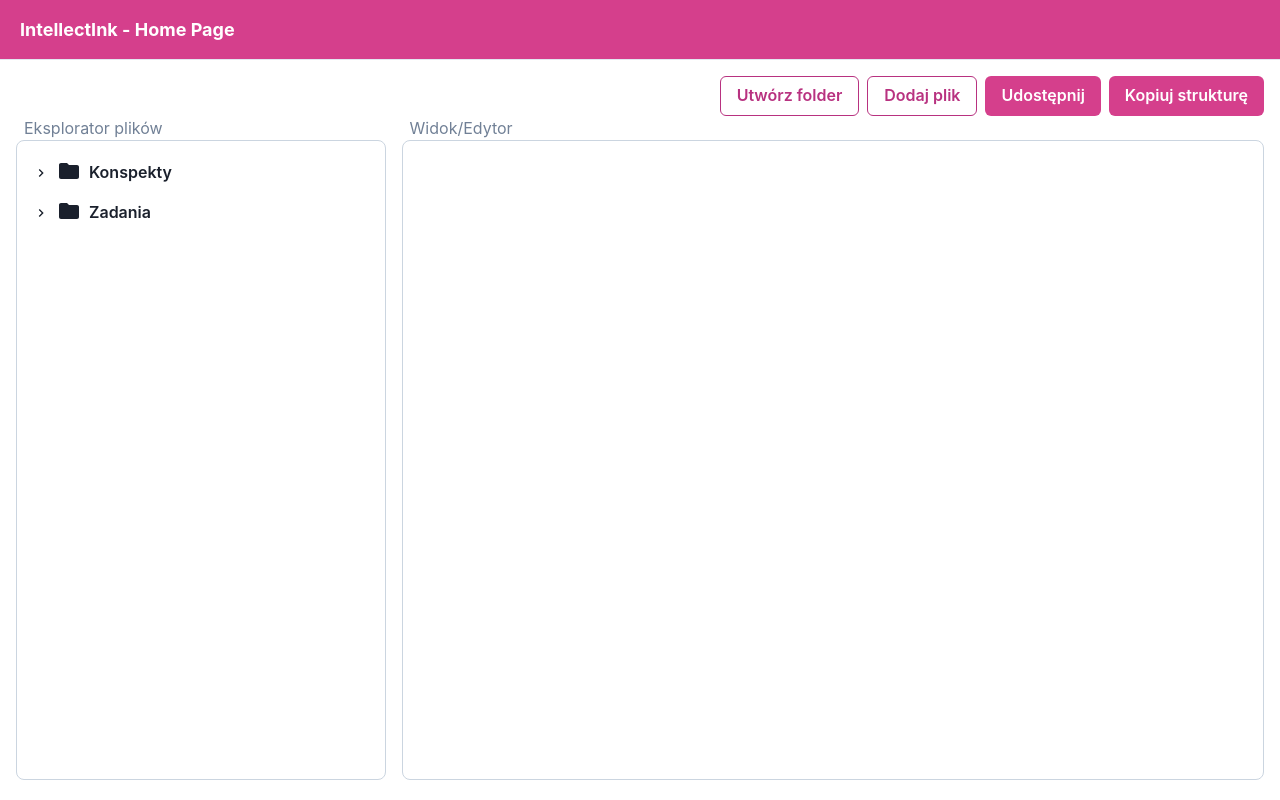
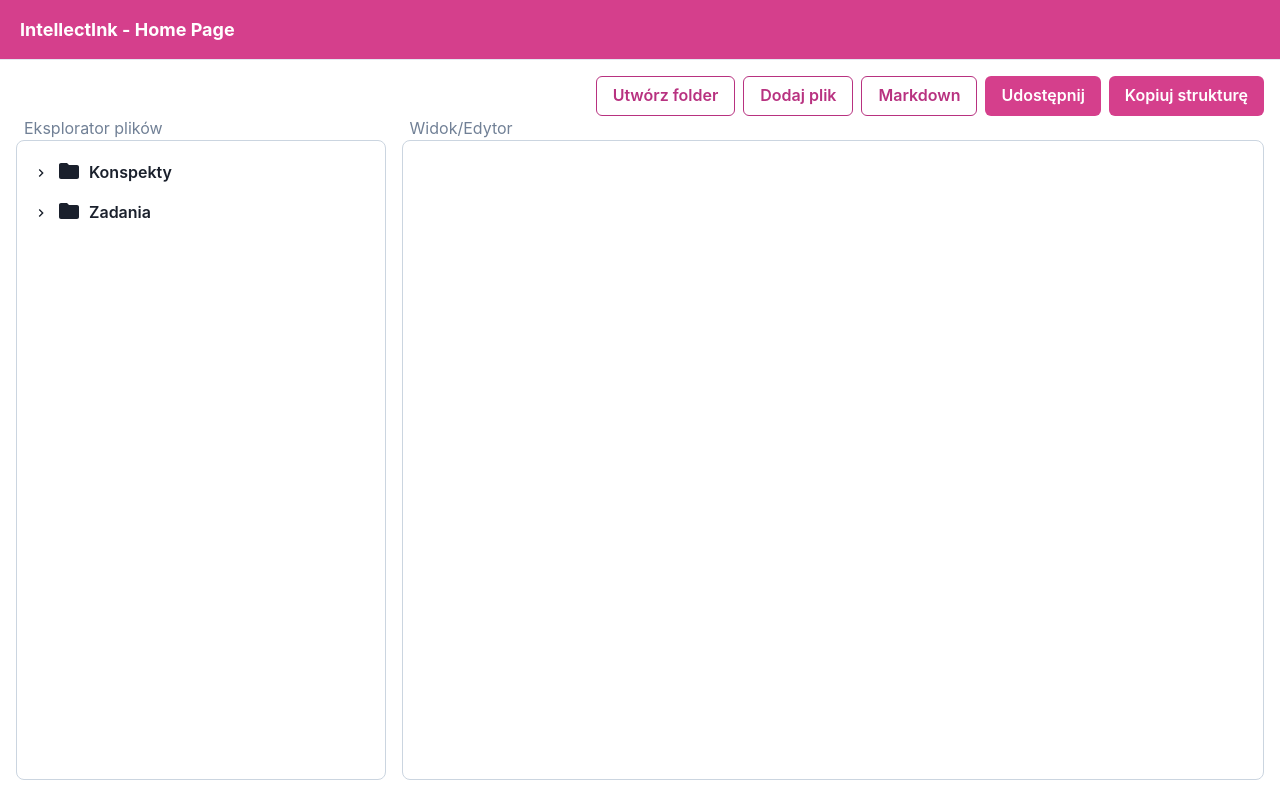
Before and after one commit to ace-pajace/IntellectInk, a React (Vite) app in the folder frontend/: page /courseEditionView in a window 1280 px wide. Built offline with nearby package versions, Linux system fonts and the light colour scheme.

Commit message:
markdown place change

```diff
--- a/frontend/src/App.tsx
+++ b/frontend/src/App.tsx
@@ -9,7 +9,7 @@ import TestPage from "./pages/TestPage";
 import NewCoursePage from "./pages/NewCoursePage";
 import React, { useEffect, useState } from "react";
 import { isLoggedIn } from "./auth";
-import MarkdownPage from "./pages/MarkdownPage.tsx";
+import MarkdownPage from "./components/MarkdownPage.tsx";
 
 const RedirectTo: React.FC = () => {
     const [redirectTo, setRedirectTo] = useState<string | null>(null);
--- a/frontend/src/pages/MarkdownPage.tsx
+++ b/frontend/src/components/MarkdownPage.tsx
@@ -1,6 +1,5 @@
 import { useState, useEffect } from "react";
 import MDEditor from "@uiw/react-md-editor";
-import HomeNavbar from "../components/HomeNavbar";
 import "../assets/markdownEditor.css";
 
 const MarkdownEditor = () => {
@@ -83,6 +82,7 @@ const MarkdownEditor = () => {
     } else if (id) {
       loadMarkdown(id);
     } else {
+      console.log("No file ID provided.")
     }
   };
 
@@ -94,7 +94,6 @@ const MarkdownEditor = () => {
 
   return (
     <div className={`container ${theme}-theme`}>
-      <HomeNavbar children={['Markdown']} />
       <div className={`container ${theme}-theme`}>
         <div className="editor-container">
           <MDEditor
--- a/frontend/src/pages/CoursePage.tsx
+++ b/frontend/src/pages/CoursePage.tsx
@@ -4,6 +4,7 @@ import { Box, Button, Flex, Text } from '@chakra-ui/react';
 import HomeNavbar from "../components/HomeNavbar";
 import TreeNode from '../components/TreeNode';
 import { useState } from 'react';
+import MarkdownEditor from '../components/MarkdownPage';
 
 
 interface Node {
@@ -77,11 +78,12 @@ export default function CoursePage() {
     const currentPath = location.pathname;
     const [activeNode, setActiveNode] = useState<Node | null>(null);
     const [nodes, setNodes] = useState<Node[]>(initialNodes);
+    const [showEditor, setShowEditor] = useState(false);
 
     // podziel na dwie metody:
     // - addDirectoryNode (zapisanie do bazy -> dodanie do drzewa)
     // - addFileNode (upload -> nowy widok -> pobranie pliku -> zapisanie do bazy -> dodanie do drzewa)
-    const addNode = (type: 'directory' | 'file') => {
+    const addNode = (type: 'directory' | 'file' ) => {
         const findNodeAndParent = (nodes: Node[] | undefined, label: string): [Node | null, Node[] | null] => {
             if (!nodes) {
                 throw new Error('Nodes is undefined');
@@ -136,6 +138,7 @@ export default function CoursePage() {
                     <Box>
                         <Button colorScheme="pink" variant='outline' mr={2} onClick={() => addNode('directory')}>Utwórz folder</Button>
                         <Button colorScheme="pink" variant='outline' mr={2} onClick={() => addNode('file')}>Dodaj plik</Button>
+                        <Button colorScheme="pink" variant='outline' mr={2} onClick={() => setShowEditor(!showEditor)}>Markdown</Button>
                         <Button colorScheme="pink" mr={2} onClick={() => navigate(`${currentPath}/123/share`)}>Udostępnij</Button>
                         <Button colorScheme="pink">Kopiuj strukturę</Button>
                     </Box>
@@ -163,6 +166,7 @@ export default function CoursePage() {
                     <Box w="70%">
                         <Text ms={2} color={"gray.500"}>Widok/Edytor</Text>
                         <Box borderWidth={1} borderColor="gray.300" overflow="auto" p={3} h={"80vh"} rounded={"lg"}>
+                            {showEditor && <MarkdownEditor />}
                             {activeNode && <Box>{activeNode.label}</Box>}
                         </Box>
                     </Box>
```
